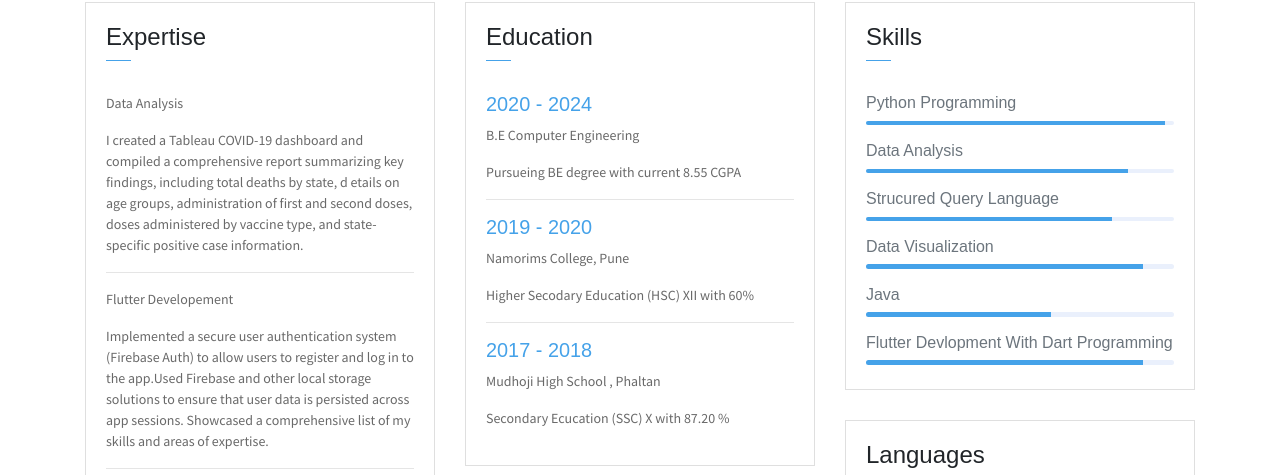
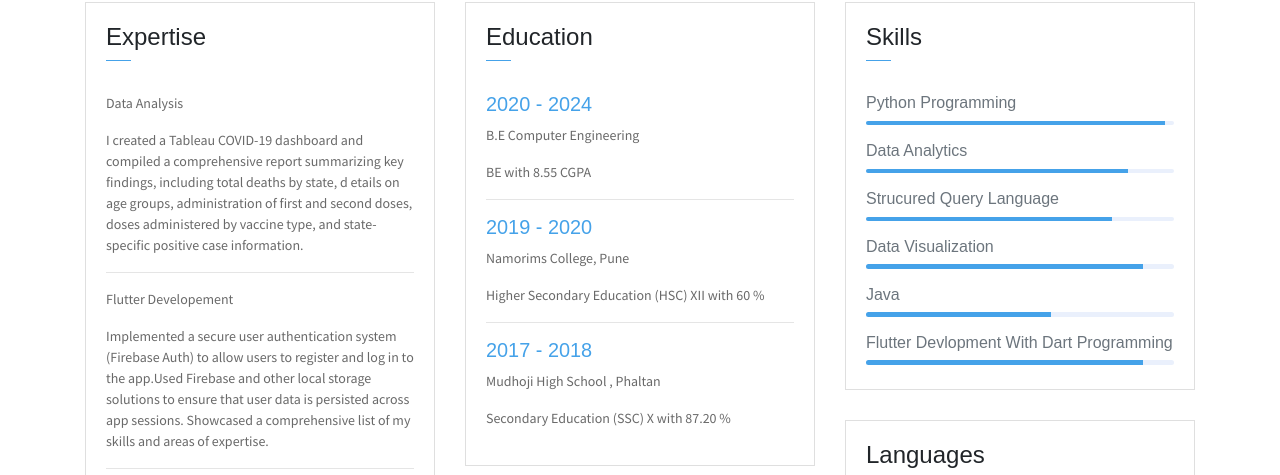
Before and after one commit to SN24K/Personal-Portfolio-Website, a plain HTML site: page index.html in a window 1280 px wide. Shown: the part 1544-2019 px from the top of the page. Drawn offline with Linux system fonts and the light colour scheme; some packages are replaced by stand-ins of ours.

Commit message:
Update index.html

```diff
--- a/index.html
+++ b/index.html
@@ -219,15 +219,15 @@
                         <div class="card-body">
                             <h6 class="title text-danger">2020 - 2024</h6>
                             <P>B.E Computer Engineering</P>
-                            <P class="subtitle">Pursueing BE degree with current 8.55 CGPA</P>
+                            <P class="subtitle">BE with 8.55 CGPA</P>
                             <hr>
                             <h6 class="title text-danger">2019 - 2020</h6>
                             <P>Namorims College, Pune</P>
-                            <P class="subtitle">Higher Secodary Education (HSC) XII with 60%</P>
+                            <P class="subtitle">Higher Secondary Education (HSC) XII with 60 %</P>
                             <hr>
                             <h6 class="title text-danger">2017 - 2018</h6>
                             <P>Mudhoji High School , Phaltan</P>
-                            <P class="subtitle">Secondary Ecucation (SSC) X with 87.20 %</P>
+                            <P class="subtitle">Secondary Education (SSC) X with 87.20 %</P>
 
                         </div>
                     </div>
@@ -246,7 +246,7 @@
                                 <div class="progress-bar bg-danger" role="progressbar" style="width: 97%"
                                     aria-valuenow="25" aria-valuemin="0" aria-valuemax="100"></div>
                             </div>
-                            <h6>Data Analysis</h6>
+                            <h6>Data Analytics</h6>
                             <div class="progress mb-3">
                                 <div class="progress-bar bg-danger" role="progressbar" style="width: 85%"
                                     aria-valuenow="25" aria-valuemin="0" aria-valuemax="100"></div>
```
